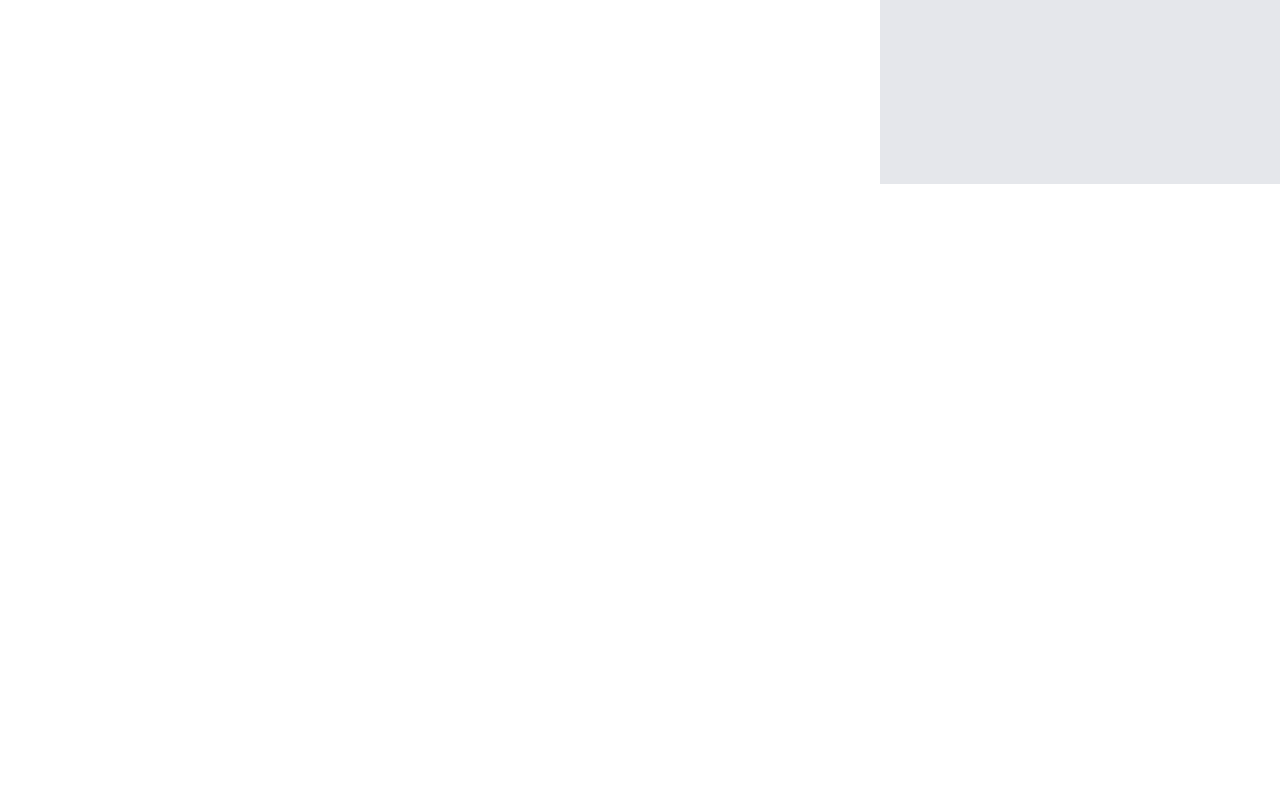
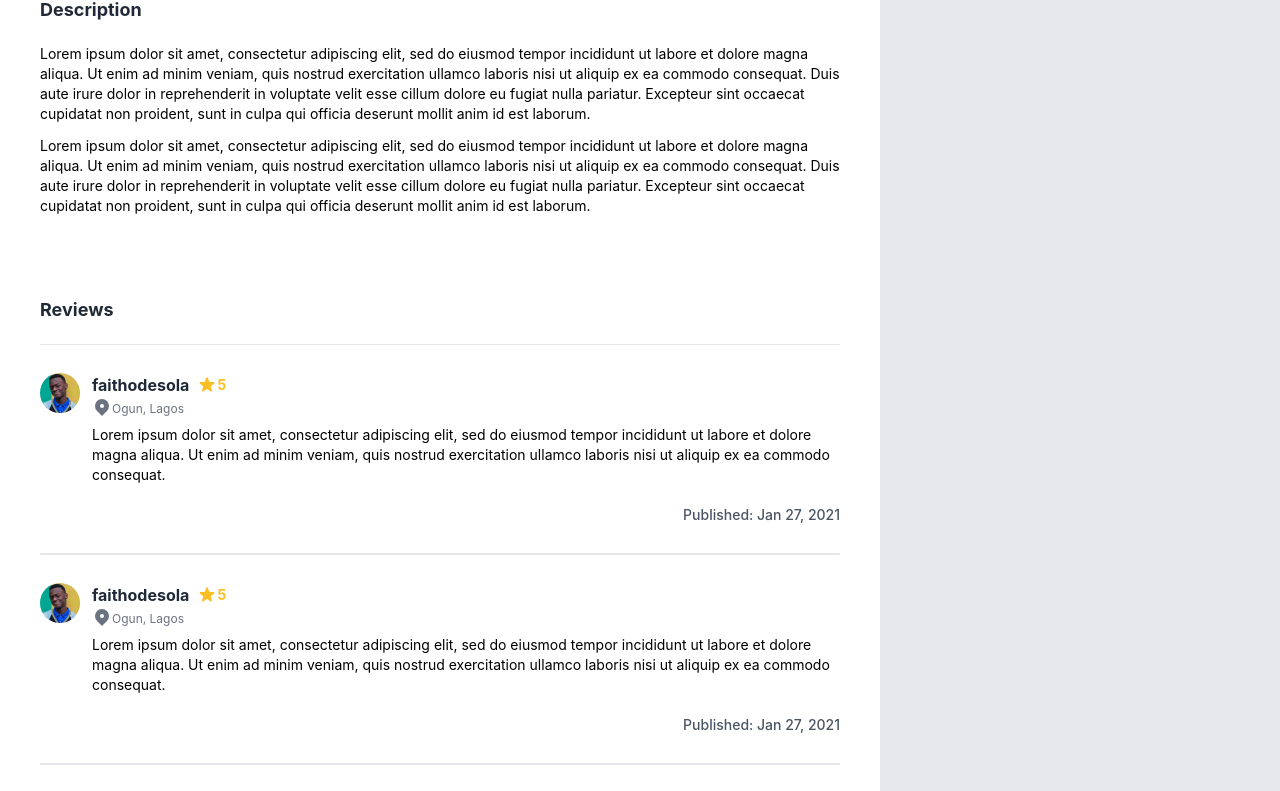
Before and after one commit to Olatokumbo/Cloak.io, a Next.js app: page /search/12 in a window 1280 px wide. Shown: the part 616-1407 px from the top of the page. Before the commit the page ends 800 px from the top, so only its background shows below. Built offline with nearby package versions, Linux system fonts and the light colour scheme.

Commit message:
Added the Profile Reviews Section

```diff
--- a/components/ProfileCarousel.js
+++ b/components/ProfileCarousel.js
@@ -6,7 +6,7 @@ const Slideshow = ({ images }) => {
     <Carousel
       autoPlay={true}
       //   className={style.carouselItem}
-      className="max-h-96"
+      className="max-h-96 my-5"
       navButtonsAlwaysVisible={true}
       nav
       indicators={false}
--- /dev/null
+++ b/components/ProfileComment.js
@@ -0,0 +1,62 @@
+const ProfileComment = () => {
+  return (
+    <div>
+      <hr />
+      <div className="flex items-start my-7">
+        <img
+          src="/davidO.jpg"
+          alt="me"
+          className="w-10 max-h-10 rounded-full mr-3"
+        />
+        <div className="flex flex-col">
+          <div className="mb-2">
+            <div className="flex">
+              <h4 className="text-base font-bold text-gray-800 mr-2">
+                faithodesola
+              </h4>
+              <div className="flex items-center">
+                <svg
+                  xmlns="http://www.w3.org/2000/svg"
+                  className="h-5 w-5 text-yellow-400"
+                  viewBox="0 0 20 20"
+                  fill="currentColor"
+                >
+                  <path d="M9.049 2.927c.3-.921 1.603-.921 1.902 0l1.07 3.292a1 1 0 00.95.69h3.462c.969 0 1.371 1.24.588 1.81l-2.8 2.034a1 1 0 00-.364 1.118l1.07 3.292c.3.921-.755 1.688-1.54 1.118l-2.8-2.034a1 1 0 00-1.175 0l-2.8 2.034c-.784.57-1.838-.197-1.539-1.118l1.07-3.292a1 1 0 00-.364-1.118L2.98 8.72c-.783-.57-.38-1.81.588-1.81h3.461a1 1 0 00.951-.69l1.07-3.292z" />
+                </svg>
+                <h6 className="text-sm text-yellow-400 font-bold">5</h6>
+              </div>
+            </div>
+            <div className="flex self-end">
+              <svg
+                xmlns="http://www.w3.org/2000/svg"
+                className="h-5 w-5 text-gray-500"
+                viewBox="0 0 20 20"
+                fill="currentColor"
+              >
+                <path
+                  fillRule="evenodd"
+                  d="M5.05 4.05a7 7 0 119.9 9.9L10 18.9l-4.95-4.95a7 7 0 010-9.9zM10 11a2 2 0 100-4 2 2 0 000 4z"
+                  clipRule="evenodd"
+                />
+              </svg>
+
+              <h5 className="text-xs self-end text-gray-500">Ogun, Lagos</h5>
+            </div>
+          </div>
+          <p className="text-sm">
+            Lorem ipsum dolor sit amet, consectetur adipiscing elit, sed do
+            eiusmod tempor incididunt ut labore et dolore magna aliqua. Ut enim
+            ad minim veniam, quis nostrud exercitation ullamco laboris nisi ut
+            aliquip ex ea commodo consequat.
+          </p>
+          <h1 className="mt-5 text-sm font-medium text-gray-600 self-end">
+            Published: Jan 27, 2021
+          </h1>
+        </div>
+      </div>
+      <hr />
+    </div>
+  );
+};
+
+export default ProfileComment;
--- a/pages/search/[id].js
+++ b/pages/search/[id].js
@@ -1,4 +1,5 @@
 import ProfileCarousel from "../../components/ProfileCarousel";
+import ProfileComment from "../../components/ProfileComment";
 const Profile = () => {
   return (
     <div className="min-h-screen flex">
@@ -13,12 +14,42 @@ const Profile = () => {
             className="w-10 max-h-10 rounded-full mr-3"
           />
           <div className="flex flex-col">
-            <h4 className="text-sm">faithodesola</h4>
+            <h4 className="ext-base font-bold text-gray-800">faithodesola</h4>
             <h6 className="text-xs text-gray-600">Level 2</h6>
           </div>
         </div>
-        <h1 className="text-lg font-semibold mt-5 mb-3">My Works</h1>
+        <h1 className="text-lg font-semibold mt-5">My Works</h1>
         <ProfileCarousel />
+        <h1 className="font-bold text-lg my-5 text-gray-800">Description</h1>
+        <p className="my-3 text-sm">
+          Lorem ipsum dolor sit amet, consectetur adipiscing elit, sed do
+          eiusmod tempor incididunt ut labore et dolore magna aliqua. Ut enim ad
+          minim veniam, quis nostrud exercitation ullamco laboris nisi ut
+          aliquip ex ea commodo consequat. Duis aute irure dolor in
+          reprehenderit in voluptate velit esse cillum dolore eu fugiat nulla
+          pariatur. Excepteur sint occaecat cupidatat non proident, sunt in
+          culpa qui officia deserunt mollit anim id est laborum.
+        </p>
+        <p className="my-3 text-sm">
+          Lorem ipsum dolor sit amet, consectetur adipiscing elit, sed do
+          eiusmod tempor incididunt ut labore et dolore magna aliqua. Ut enim ad
+          minim veniam, quis nostrud exercitation ullamco laboris nisi ut
+          aliquip ex ea commodo consequat. Duis aute irure dolor in
+          reprehenderit in voluptate velit esse cillum dolore eu fugiat nulla
+          pariatur. Excepteur sint occaecat cupidatat non proident, sunt in
+          culpa qui officia deserunt mollit anim id est laborum.
+        </p>
+        <div className="mt-20">
+          <h1 className="font-bold text-lg text-gray-800 mb-5">Reviews</h1>
+          <div className="my-5">
+            <ProfileComment />
+            <ProfileComment />
+            <ProfileComment />
+          </div>
+          <button className="mx-auto focus:outline-none px-2 py-2 sm:px-4 sm:py-2 md:px-4 border-gray-800 border-solid border-4 rounded-md hover:bg-gray-200">
+              Load More
+            </button>
+        </div>
       </div>
       <div className="flex-1 bg-gray-200"></div>
     </div>
```
